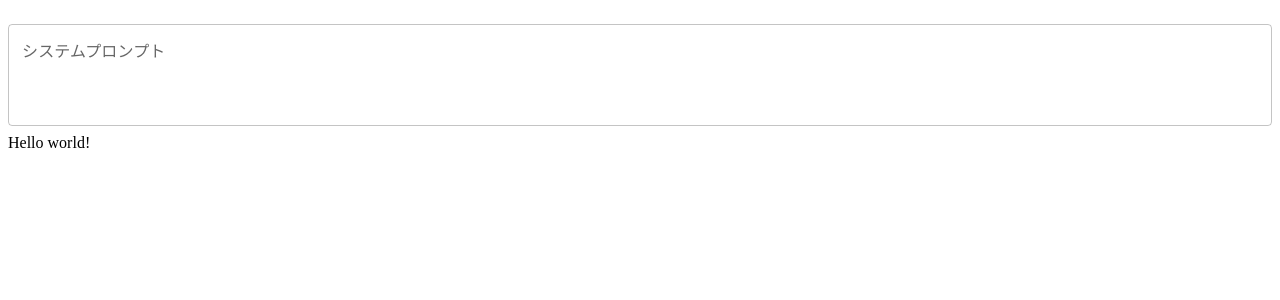
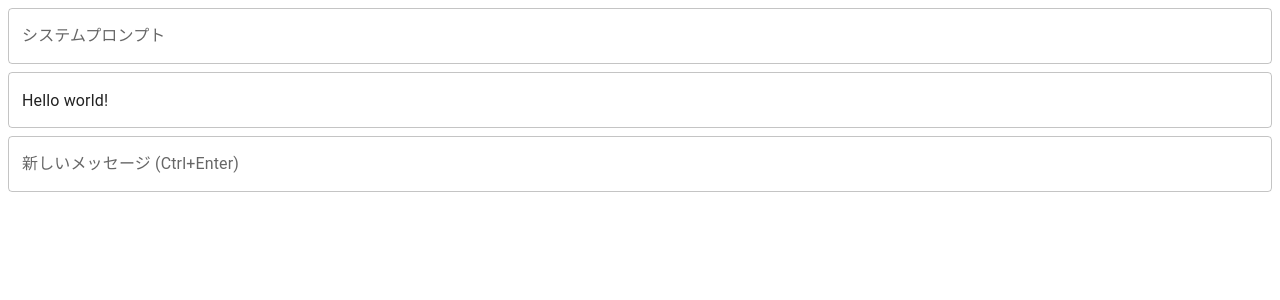
Before and after one commit to mitayuki3/poppy-chat, a Next.js app: page / in a window 1280 px wide. Shown: the top 300 px of the page. Built offline with nearby package versions, Linux system fonts and the light colour scheme.

Commit message:
適当なテキストフィールド

```diff
--- a/src/app/page.tsx
+++ b/src/app/page.tsx
@@ -1,17 +1,23 @@
 import TextField from "@mui/material/TextField";
+import Stack from "@mui/material/Stack";
 
 export default function Home() {
 	return (
 		<main>
+			<Stack spacing={1}>
 				<TextField
 					label="システムプロンプト"
 					variant="outlined"
 					fullWidth
-				margin="normal"
 					multiline
-				minRows={3}
 				/>
-			<div>Hello world!</div>
+				<TextField multiline defaultValue="Hello world!" />
+				<TextField
+					fullWidth
+					label="新しいメッセージ (Ctrl+Enter)"
+					variant="outlined"
+				/>
+			</Stack>
 		</main>
 	);
 }
```
Lines whose indentation alone changed are shown as unchanged.
